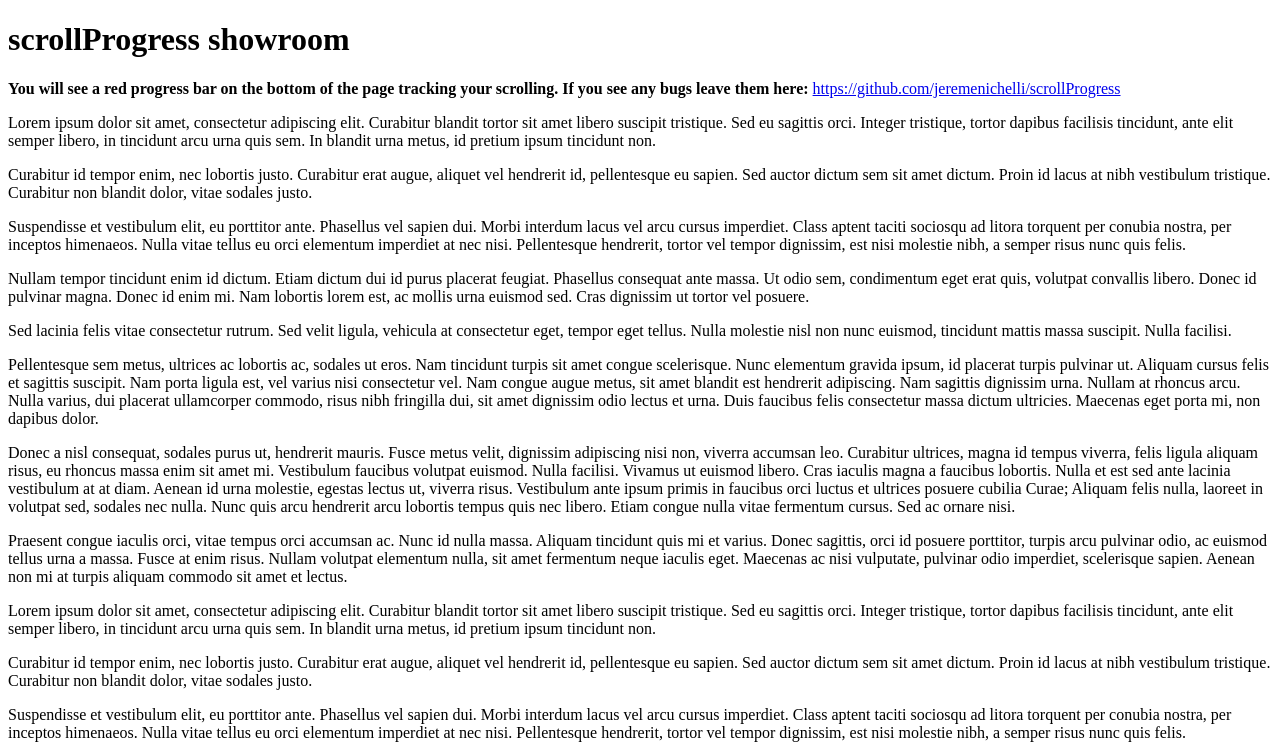
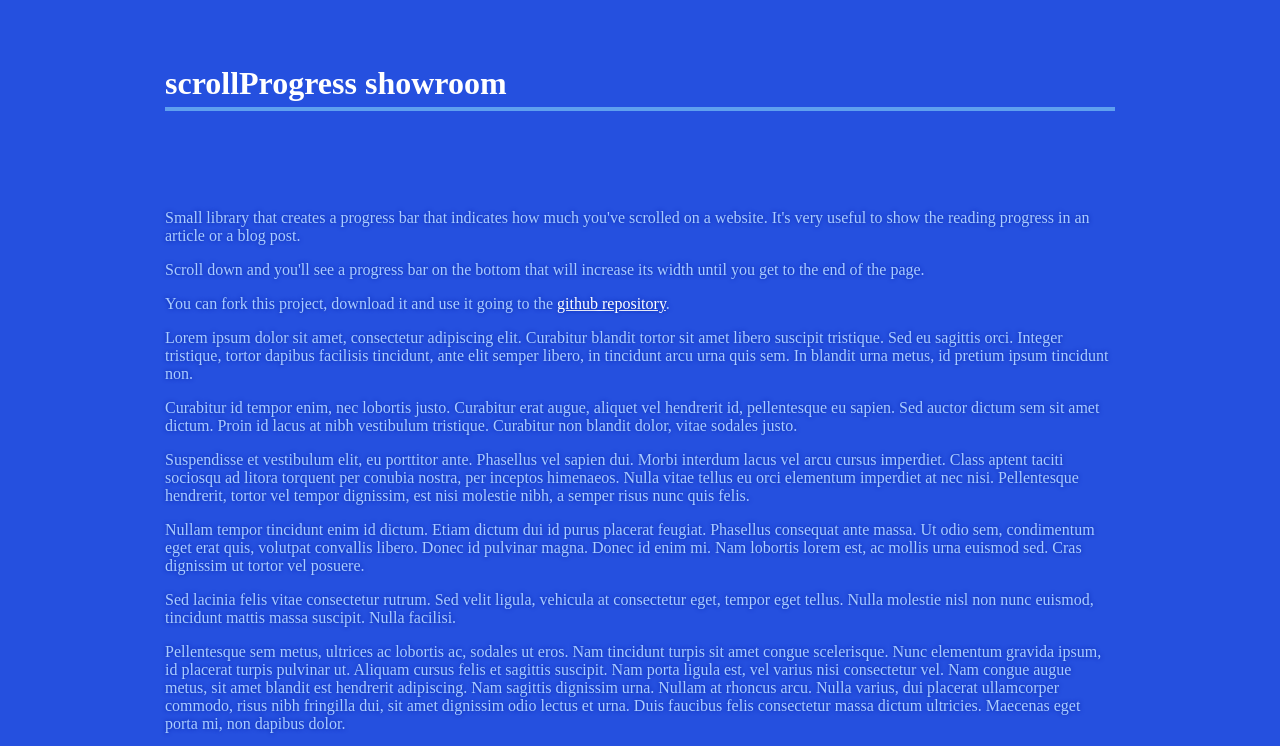
Before and after one commit to jeremenichelli/scrollProgress, a website: page index.html in a window 1280 px wide. Shown: the top 746 px of the page. Drawn offline with Linux system fonts and the light colour scheme.

Commit message:
update showroom page and README

```diff
--- a/gulpfile.js
+++ b/gulpfile.js
@@ -13,8 +13,8 @@
 
     // project paths
     var paths = {
-        src: './src/' + project.name + '.js',
-        spec: './test/' + project.name + '.spec.js',
+        src: './src/' + project.title + '.js',
+        spec: './test/' + project.title + '.spec.js',
         output: './dist'
     }
 
--- a/showroom.html
+++ b/index.html
@@ -3,16 +3,61 @@
 <head>
 	<meta charset="UTF-8">
 	<title>scrollProgress showroom</title>
-	<link rel="stylesheet" href="styles/showroom.css">
+	    <style>
+	        body {
+	            background: #2550DF;
+	            color: #AACCFF;
+	        }
+
+	        header,
+	        section,
+	        footer {
+	        	max-width: 950px;
+	        	margin: 0 auto;
+	        	padding: 30px;
+	        }
+
+	        section p {
+	        	text-shadow: 0 0 4px #0022AA;
+	        }
+
+	        h1 {
+	        	border-color: #5FA0EF;
+	        	border-style: solid;
+	        	border-width: 0 0 4px;
+	        	color: #FFFFFF;
+	        	line-height: 1.5em;
+	        }
+
+	        a {
+	        	color: #FFFFFF;
+	        }
+
+	        #progress-wrapper {
+	        	position: fixed;
+	        	bottom: 0;
+	        	left: 0;
+	        }
+
+	        #progress-element {
+	        	background: #FFFFFF;
+	        	box-shadow: 1px 1px 5px #5FA0EF;
+	        	height: 12px;
+	        }
+	    </style>
 </head>
 <body>
 	<header>
 		<h1>scrollProgress showroom</h1>
 	</header>
 	<section class="main">
-		<p>
-			<strong>You will see a red progress bar on the bottom of the page tracking your scrolling. If you see any bugs leave them here: </strong><a href="https://github.com/jeremenichelli/scrollProgress">https://github.com/jeremenichelli/scrollProgress</a>
-		</p>
+		<div class="gap">
+			<p>Small library that creates a progress bar that indicates how much you've scrolled on a website. It's very useful to show the reading progress in an article or a blog post.</p>
+			<p>Scroll down and you'll see a progress bar on the bottom that will increase its width until you get to the end of the page.</p>
+			<p>
+				You can fork this project, download it and use it going to the <a href="https://github.com/jeremenichelli/scrollProgress">github&nbsp;repository</a>.
+			</p>
+		</div>
 		<p>Lorem ipsum dolor sit amet, consectetur adipiscing elit. Curabitur blandit tortor sit amet libero suscipit tristique. Sed eu sagittis orci. Integer tristique, tortor dapibus facilisis tincidunt, ante elit semper libero, in tincidunt arcu urna quis sem. In blandit urna metus, id pretium ipsum tincidunt non.
 		<p>Curabitur id tempor enim, nec lobortis justo. Curabitur erat augue, aliquet vel hendrerit id, pellentesque eu sapien. Sed auctor dictum sem sit amet dictum. Proin id lacus at nibh vestibulum tristique. Curabitur non blandit dolor, vitae sodales justo.</p>
 		<p>Suspendisse et vestibulum elit, eu porttitor ante. Phasellus vel sapien dui. Morbi interdum lacus vel arcu cursus imperdiet. Class aptent taciti sociosqu ad litora torquent per conubia nostra, per inceptos himenaeos. Nulla vitae tellus eu orci elementum imperdiet at nec nisi. Pellentesque hendrerit, tortor vel tempor dignissim, est nisi molestie nibh, a semper risus nunc quis felis.</p>
@@ -36,9 +81,9 @@
 	<script src="dist/scrollProgress.js"></script>
 	<script>
 		scrollProgress.set({
-				height: '12px',
-				color: '#55BBEE',
-				events: false
+				styles: false,
+				events: false,
+				bottom: true
 			});
 		window.onresize = scrollProgress.update;
 		window.onscroll = scrollProgress.trigger;
--- a/src/scrollProgress.js
+++ b/src/scrollProgress.js
@@ -19,7 +19,7 @@
         endPoint,
         // default configuration object
         config = {
-            bottom: false,
+            bottom: true,
             color: '#000000',
             height: '5px',
             styles: true,
```
Also changed, not shown: README.md.
